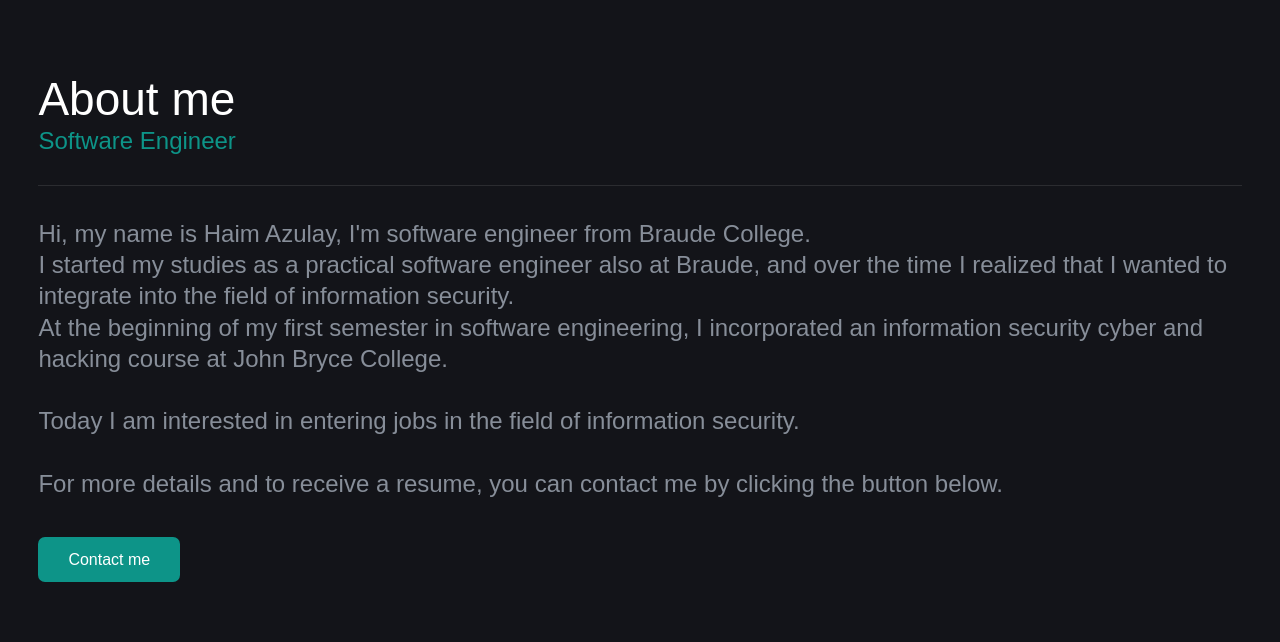
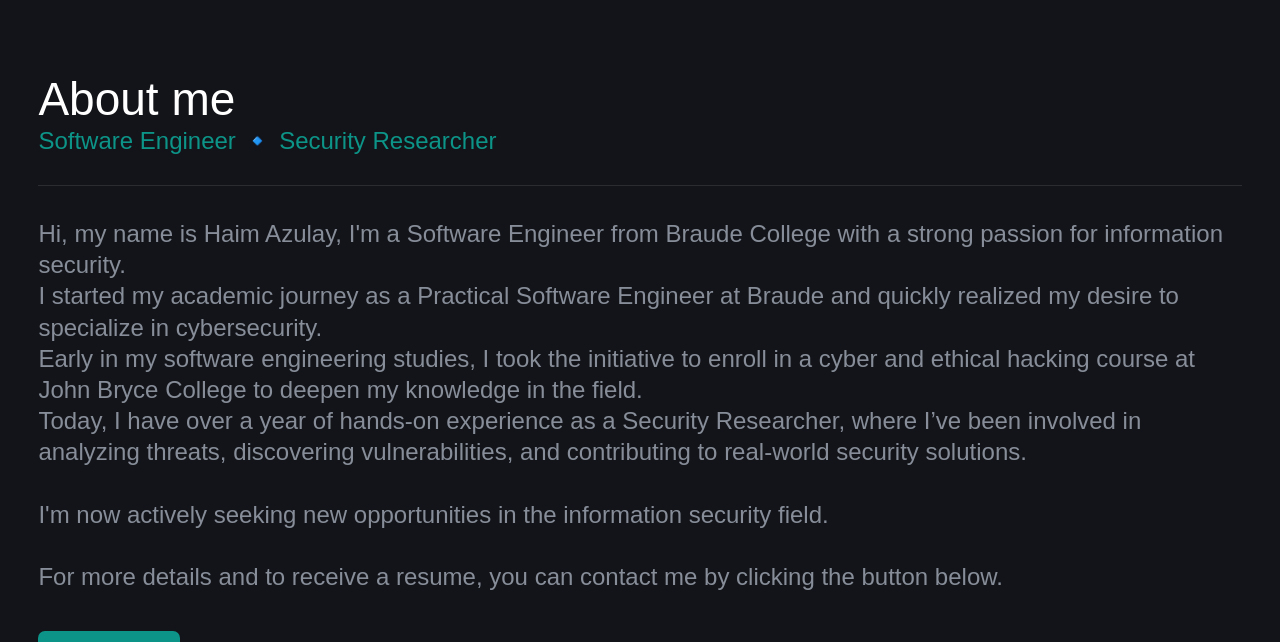
Before and after one commit to haimazu/my-portfolio, a React (Create React App) app: page / in a window 1280 px wide. Shown: the part 1200-1842 px from the top of the page. Built offline with nearby package versions, Linux system fonts and the light colour scheme.

Commit message:
Update About.js

```diff
--- a/src/components/About/About.js
+++ b/src/components/About/About.js
@@ -15,30 +15,26 @@ const About = () => {
           <div className="about_details">
             <div className="about_details_right">
               <h1>About me</h1>
-              <h5>Software Engineer</h5>
+              <h5>Software Engineer 🔹 Security Researcher</h5>
 
               <hr />
 
               <p className="about_descriptions">
-                Hi, my name is Haim Azulay, I'm software engineer
-                from Braude College.
+                Hi, my name is Haim Azulay, I'm a Software Engineer from Braude College with a strong passion for information security.
                 <br />
-                I started my studies as a practical software engineer also at
-                Braude, and over the time I realized that I wanted to
-                integrate into the field of information security.
+                I started my academic journey as a Practical Software Engineer at Braude and quickly realized my desire to specialize in cybersecurity.
                 <br />
-                At the beginning of my first semester in software engineering, I
-                incorporated an information security cyber and hacking course at
-                John Bryce College.
+                Early in my software engineering studies, I took the initiative to enroll in a cyber and ethical hacking course at John Bryce College to deepen my knowledge in the field.
+                <br />
+                Today, I have over a year of hands-on experience as a Security Researcher, where I’ve been involved in analyzing threats, discovering vulnerabilities, and contributing to real-world security solutions.
                 <br />
                 <br />
-                Today I am interested in entering jobs in the field of
-                information security.
+                I'm now actively seeking new opportunities in the information security field.
                 <br />
                 <br />
-                For more details and to receive a resume, you can
-                contact me by clicking the button below.
+                For more details and to receive a resume, you can contact me by clicking the button below.
               </p>
+
             </div>
             <button className="btn_md">
               <Link
```
